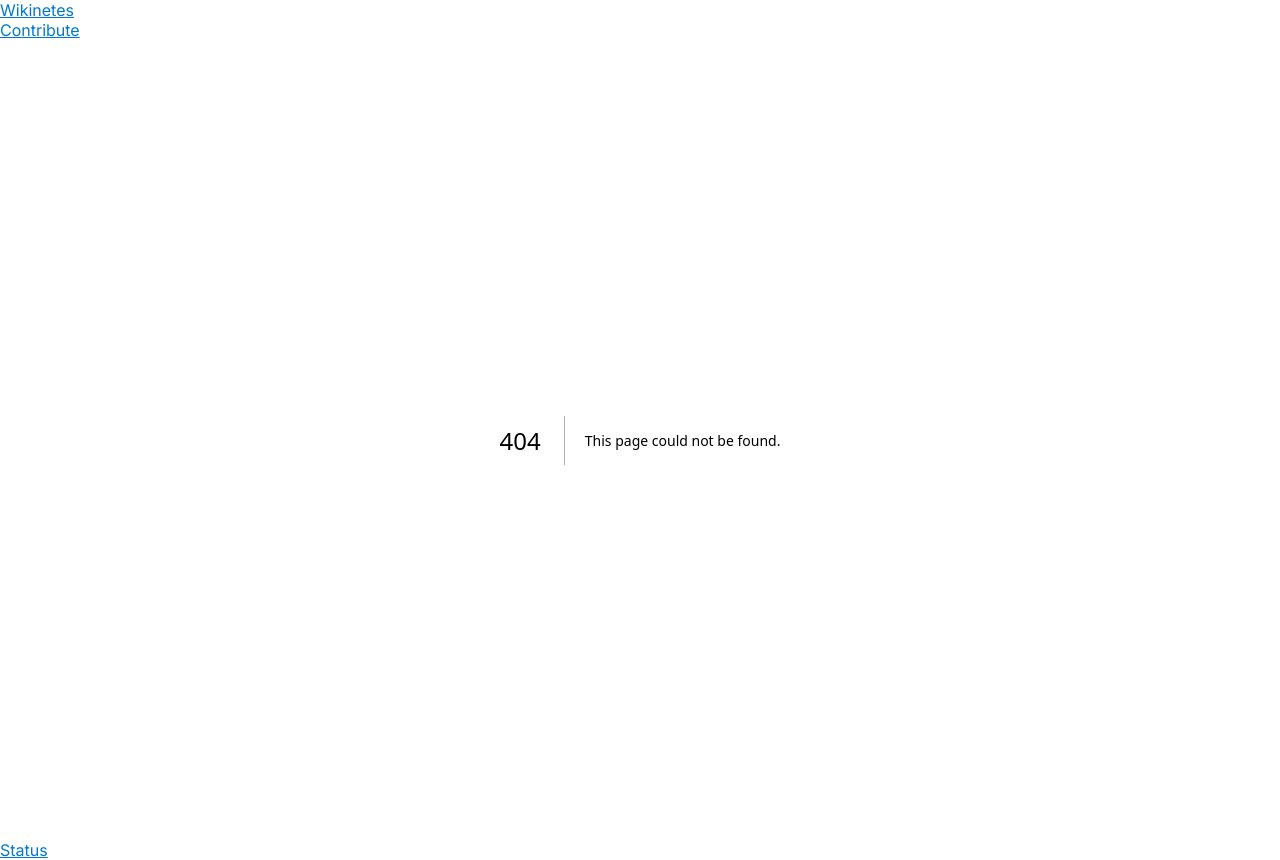
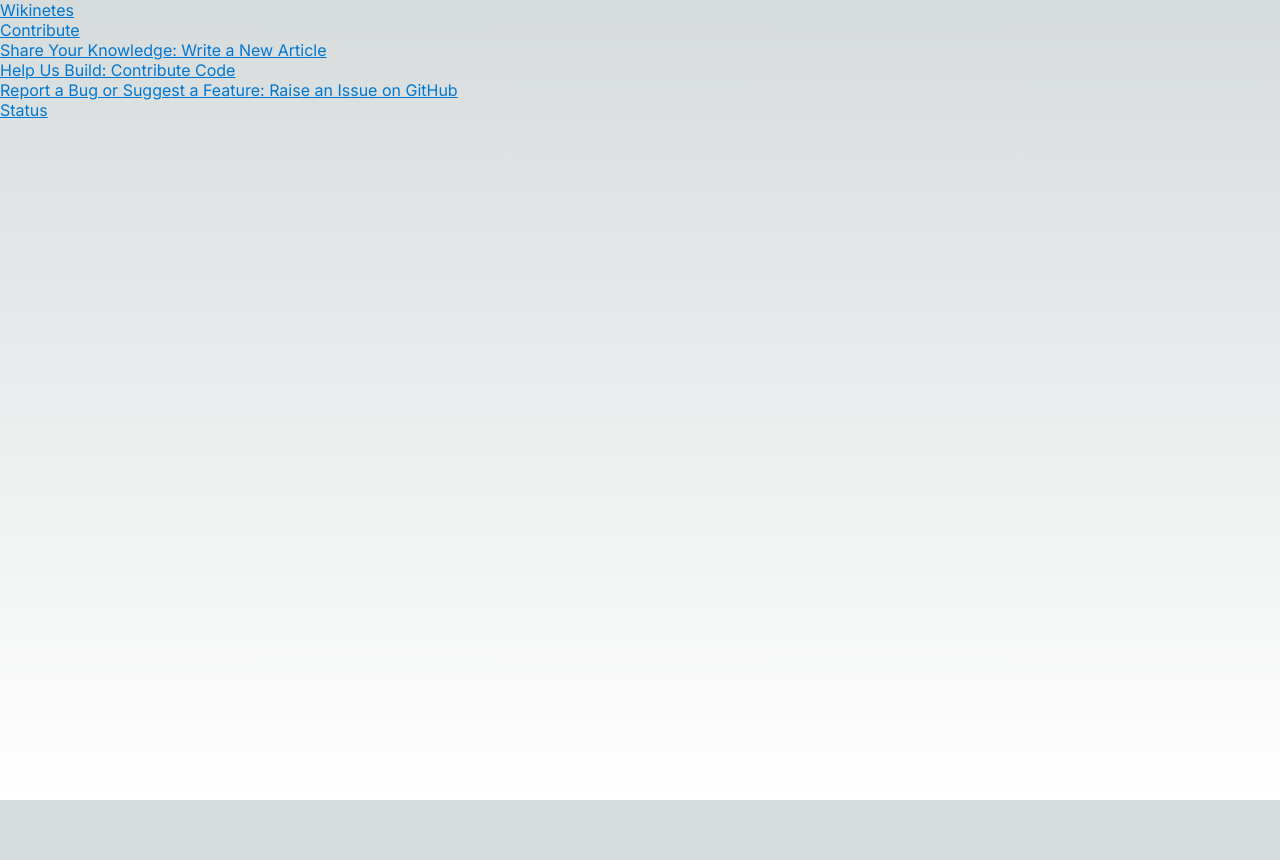
Before and after one commit to thekarananand/wikiNetes, a Next.js app in the folder frontend/: page /contribute in a window 1280 px wide. Before the commit this address had no page. After the commit the page ends 800 px from the top, so only its background shows below. Built offline with nearby package versions, Linux system fonts and the light colour scheme.

Commit message:
feat: add /contribute route

```diff
--- /dev/null
+++ b/frontend/app/contribute/page.tsx
@@ -0,0 +1,28 @@
+// Next Components
+import Link  from "next/link";
+
+// Styling
+import "./page.style.css";
+
+export default function Page() {
+    return (
+        <ul>
+            <li>
+                <Link href={ "/contribute/new/" }>
+                    Share Your Knowledge: Write a New Article
+                </Link>
+            </li>
+            <li>
+                <Link href={ "/https://github.com/thekarananand/wikiNetes/" }>
+                    Help Us Build: Contribute Code
+                </Link>
+            </li>
+            <li>
+                <Link href={ "/https://github.com/thekarananand/wikiNetes/" }>
+                    Report a Bug or Suggest a Feature:
+                    Raise an Issue on GitHub
+                </Link>
+            </li>
+        </ul>
+    );
+}
```
Also changed, not shown: frontend/app/contribute/page.style.css (added).
